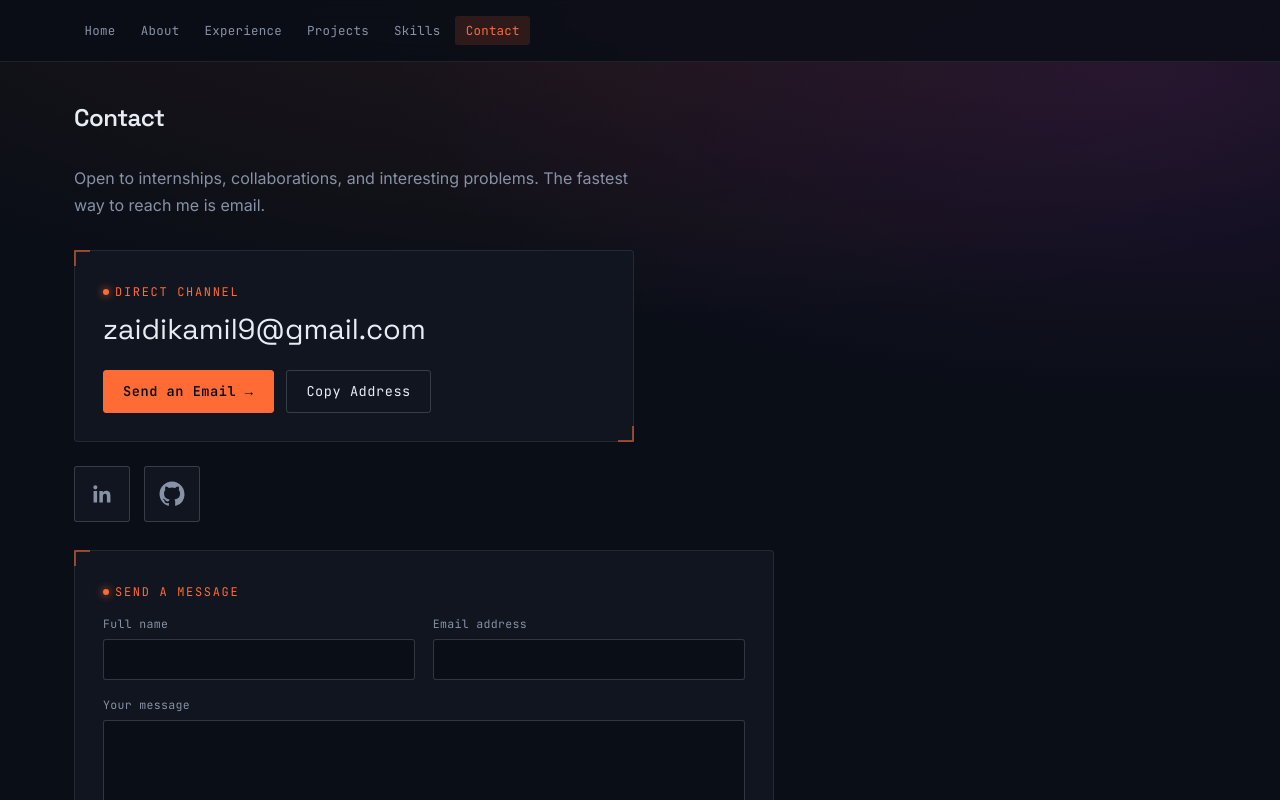
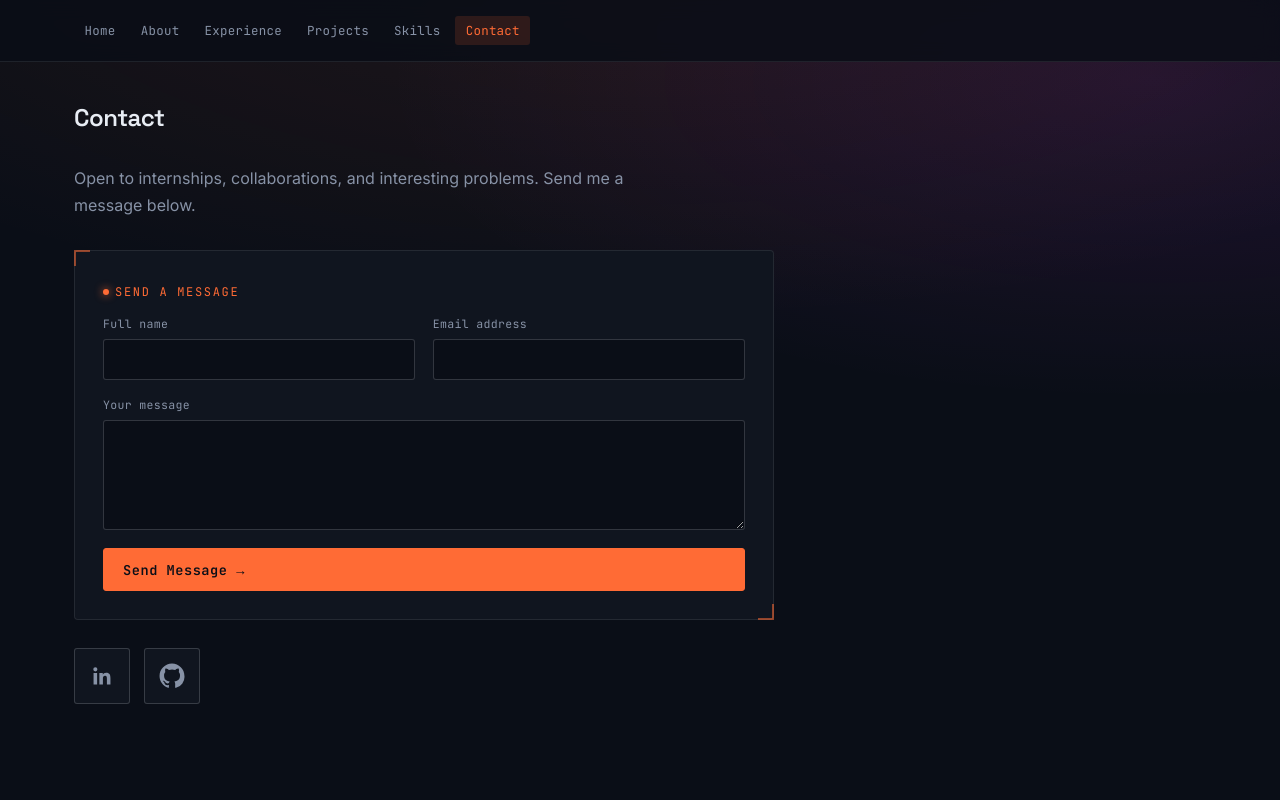
Before and after one commit to kamilcodes14/portfolio, a React (Vite) app: page /contact in a window 1280 px wide. Shown: the top 800 px of the page. Built offline with nearby package versions, Linux system fonts and the light colour scheme.

Commit message:
Restructure contact page, add Space Signal Receiver project

```diff
--- a/src/data/content.js
+++ b/src/data/content.js
@@ -87,6 +87,15 @@ export const experience = [
 
 export const projects = [
   {
+    name: "Space Signal Receiver",
+    tag: "Personal Project",
+    tech: ["Python", "NumPy", "Matplotlib", "Flask"],
+    blurb:
+      "A signal-detection pipeline built the way real SETI/radio-astronomy software works: capture, detect, visualize. Runs a de-doppler drift search on simulated spectrogram data — the same core technique turbo_seti uses on real Breakthrough Listen telescope data — with a Flask web UI to run a capture and view the waterfall plot. Built to plug into a real RTL-SDR dongle later; one line changes.",
+    live: "https://space-signal-receiver.vercel.app/",
+    github: "https://github.com/kamilcodes14/space-signal-receiver",
+  },
+  {
     name: "F.R.I.D.A.Y. — AI Voice Assistant",
     tag: "Personal Project",
     tech: ["Python", "Tkinter", "Web Speech API", "Claude API"],
--- a/src/pages/Contact.css
+++ b/src/pages/Contact.css
@@ -4,26 +4,10 @@
   margin-bottom: 2rem;
 }
 
-.contact__main {
-  max-width: 560px;
-  margin-bottom: 1.5rem;
-}
-
-.contact__email {
-  display: block;
-  font-family: var(--font-display);
-  font-size: clamp(1.3rem, 3vw, 1.8rem);
-  color: var(--text);
-  margin: 0.7rem 0 1.4rem;
-  word-break: break-word;
-}
-.contact__email:hover { color: var(--cyan); }
-
-.contact__actions { display: flex; gap: 0.8rem; flex-wrap: wrap; }
-
 .contact__socials {
   display: flex;
   gap: 0.9rem;
+  margin-top: 1.75rem;
 }
 
 .contact__icon-btn {
--- a/src/pages/Contact.jsx
+++ b/src/pages/Contact.jsx
@@ -24,19 +24,8 @@ function LinkedInIcon() {
 }
 
 export default function Contact() {
-  const [copied, setCopied] = useState(false);
   const [form, setForm] = useState({ name: "", email: "", message: "" });
   const [status, setStatus] = useState("idle"); // idle | sending | sent | error
-
-  const copyEmail = async () => {
-    try {
-      await navigator.clipboard.writeText(profile.email);
-      setCopied(true);
-      setTimeout(() => setCopied(false), 1800);
-    } catch {
-      /* clipboard unavailable — link still works */
-    }
-  };
 
   const handleChange = (e) => {
     setForm((f) => ({ ...f, [e.target.name]: e.target.value }));
@@ -75,30 +64,8 @@ export default function Contact() {
         transition={{ duration: 0.4 }}
       >
         <p className="contact__lede">
-          Open to internships, collaborations, and interesting problems. The fastest way to reach me is email.
+          Open to internships, collaborations, and interesting problems. Send me a message below.
         </p>
-
-        <div className="contact__main bracket-panel">
-          <span className="eyebrow">Direct Channel</span>
-          <a href={`mailto:${profile.email}`} className="contact__email">
-            {profile.email}
-          </a>
-          <div className="contact__actions">
-            <a href={`mailto:${profile.email}`} className="btn btn-primary">Send an Email →</a>
-            <button className="btn" onClick={copyEmail} type="button">
-              {copied ? "Copied ✓" : "Copy Address"}
-            </button>
-          </div>
-        </div>
-
-        <div className="contact__socials">
-          <a href={profile.linkedin} target="_blank" rel="noreferrer" className="contact__icon-btn" aria-label="Connect on LinkedIn">
-            <LinkedInIcon />
-          </a>
-          <a href={profile.github} target="_blank" rel="noreferrer" className="contact__icon-btn" aria-label="See my GitHub repos">
-            <GitHubIcon />
-          </a>
-        </div>
 
         <div className="contact__form-panel bracket-panel">
           <span className="eyebrow">Send a Message</span>
@@ -133,6 +100,15 @@ export default function Contact() {
             {status === "error" && <p className="contact__form-status contact__form-status--err">Something went wrong — try emailing me directly instead.</p>}
           </form>
         </div>
+
+        <div className="contact__socials">
+          <a href={profile.linkedin} target="_blank" rel="noreferrer" className="contact__icon-btn" aria-label="Connect on LinkedIn">
+            <LinkedInIcon />
+          </a>
+          <a href={profile.github} target="_blank" rel="noreferrer" className="contact__icon-btn" aria-label="See my GitHub repos">
+            <GitHubIcon />
+          </a>
+        </div>
       </motion.div>
     </div>
   );
```
